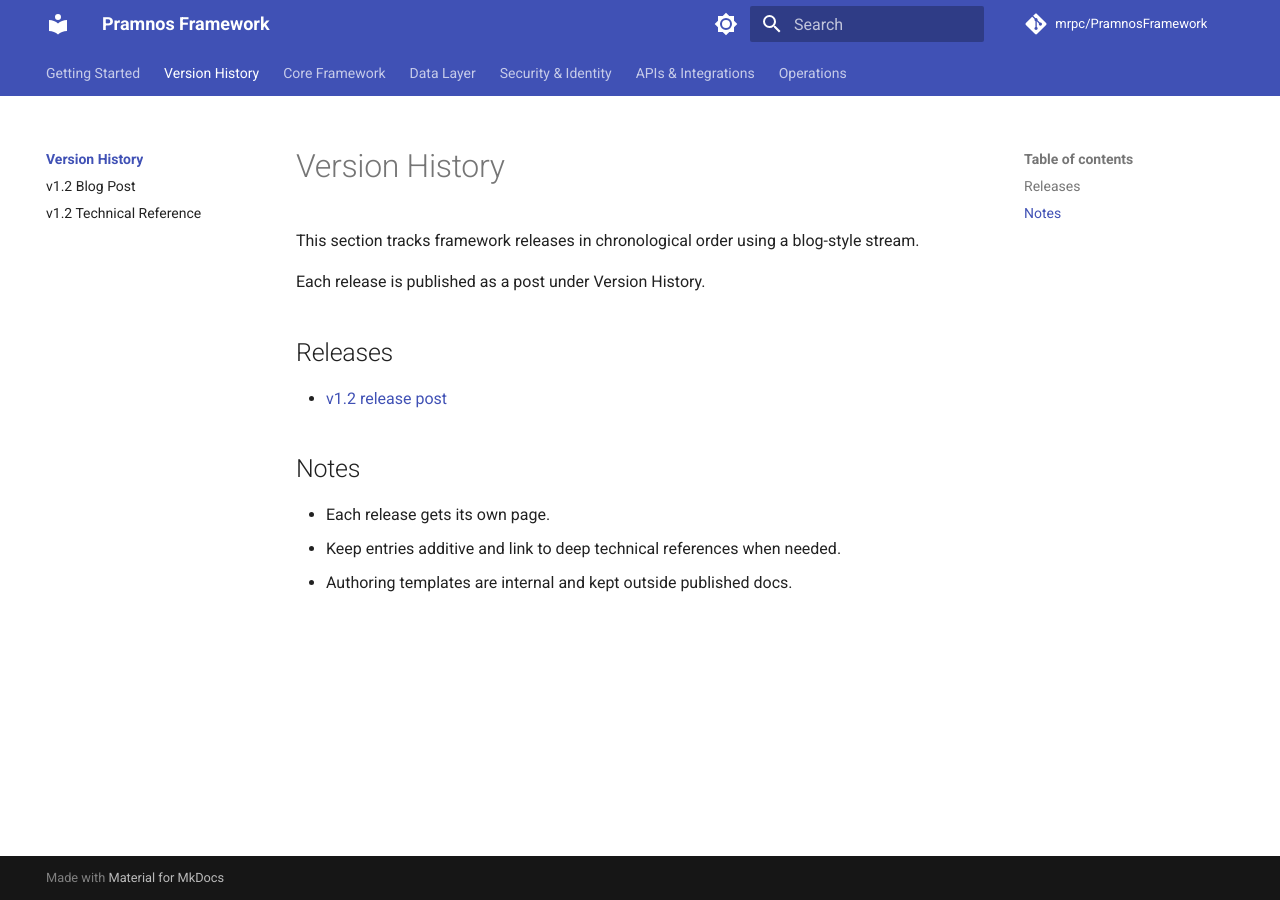
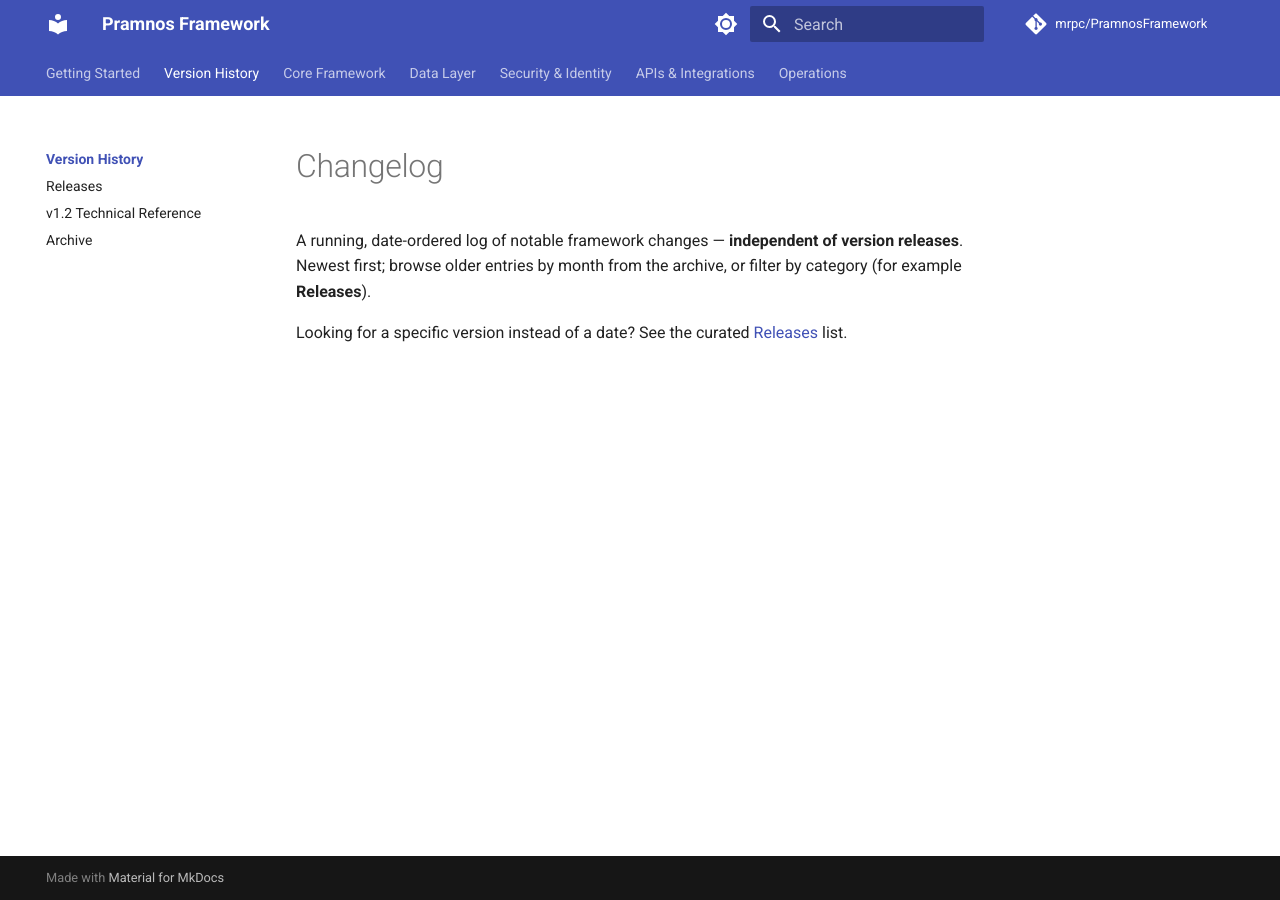
Before and after one commit to mrpc/PramnosFramework, an MkDocs documentation site: the page built from docs/version-history/index.md, in a window 1280 px wide. Built offline with MkDocs 1.6.1 and Material for MkDocs 9.7.7, drawn with Linux system fonts in a browser that asks for light colours; comment, search, counter and statistics services are not loaded.

Commit message:
docs(site): date-based changelog, curated releases page, page-maintenance rule
Repurpose the Version History blog into a version-independent, date-based
changelog: paginated newest-first stream with monthly archive (no page grows
unbounded), plus a curated Releases page kept in the left nav. Add the first
changelog post (2026-07-13 tooling fixes) and give releases their own category.

Add CLAUDE.md rule 10 requiring the docs site / changelog to be updated with
every documentation or user-visible change, and mark PROGRESS.md as historical
(progress up to v1.2 only), pointing readers to the Changelog.

```diff
--- a/docs/version-history/index.md
+++ b/docs/version-history/index.md
@@ -1,15 +1,8 @@
-# Version History
+# Changelog
 
-This section tracks framework releases in chronological order using a blog-style stream.
+A running, date-ordered log of notable framework changes — **independent of version
+releases**. Newest first; browse older entries by month from the archive, or filter by
+category (for example **Releases**).
 
-Each release is published as a post under Version History.
-
-## Releases
-
-- [v1.2 release post](posts/2026-05-30-v1-2-release.md)
-
-## Notes
-
-- Each release gets its own page.
-- Keep entries additive and link to deep technical references when needed.
-- Authoring templates are internal and kept outside published docs.
+Looking for a specific version instead of a date? See the curated
+[Releases](releases.md) list.
--- a/mkdocs.yml
+++ b/mkdocs.yml
@@ -38,7 +38,12 @@ plugins:
       blog_dir: version-history
       post_dir: posts
       blog_toc: true
-      archive: false
+      # Date-based changelog: posts form a paginated, newest-first stream, and
+      # archive pages group them by date — so no single page ever grows huge.
+      archive: true
+      archive_date_format: MMMM yyyy
+      categories: true
+      pagination_per_page: 15
 
 markdown_extensions:
   - admonition
@@ -59,8 +64,8 @@ nav:
     - Quickstart: index.md
     - Full Setup Guide: Getting_Started.md
   - Version History:
-    - Overview: version-history/index.md
-    - v1.2 Blog Post: version-history/posts/2026-05-30-v1-2-release.md
+    - Changelog: version-history/index.md
+    - Releases: version-history/releases.md
     - v1.2 Technical Reference: 1.2-new-features.md
   - Core Framework:
     - Framework Overview: Pramnos_Framework_Guide.md
```
Also changed, not shown: CLAUDE.md (+21 -0 lines), PROGRESS.md (+5 -0 lines), docs/version-history/posts/2026-07-13-tooling-fixes.md (added, +43 -0 lines), docs/version-history/releases.md (added, +9 -0 lines).
